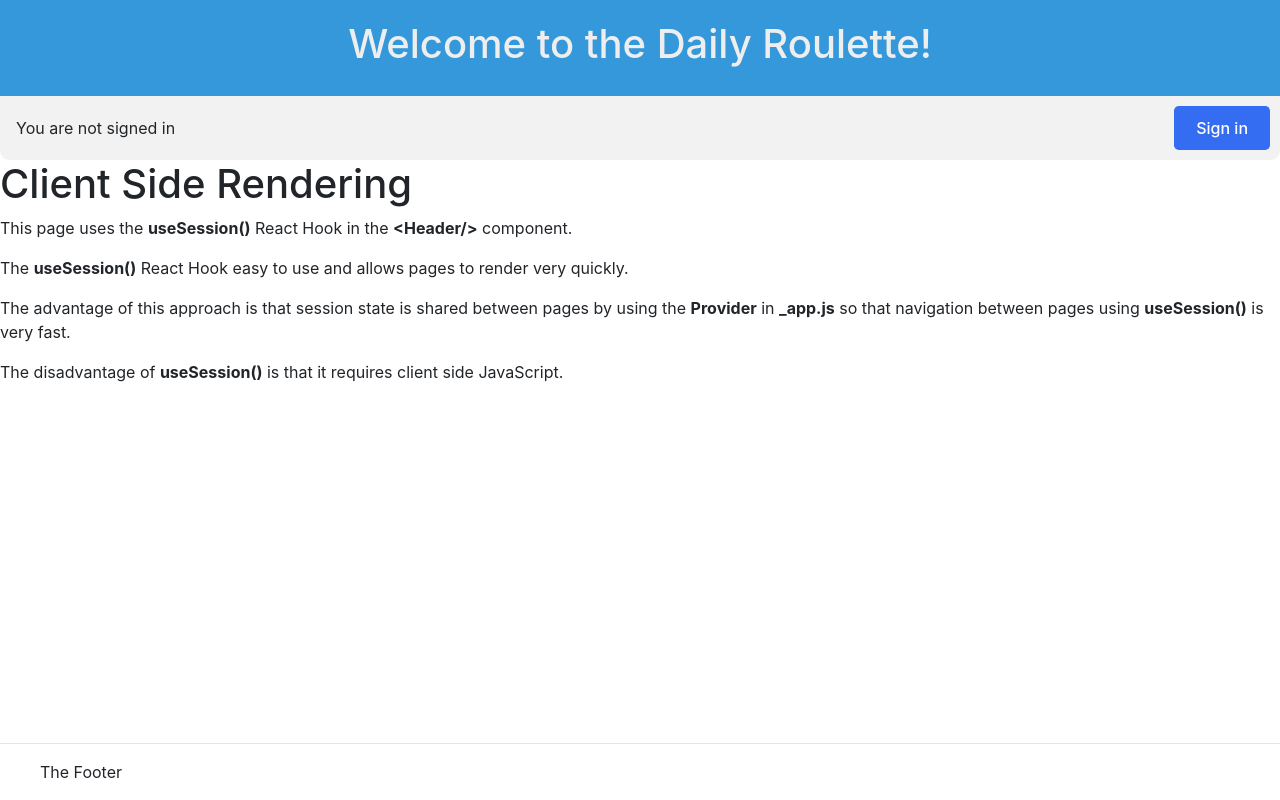
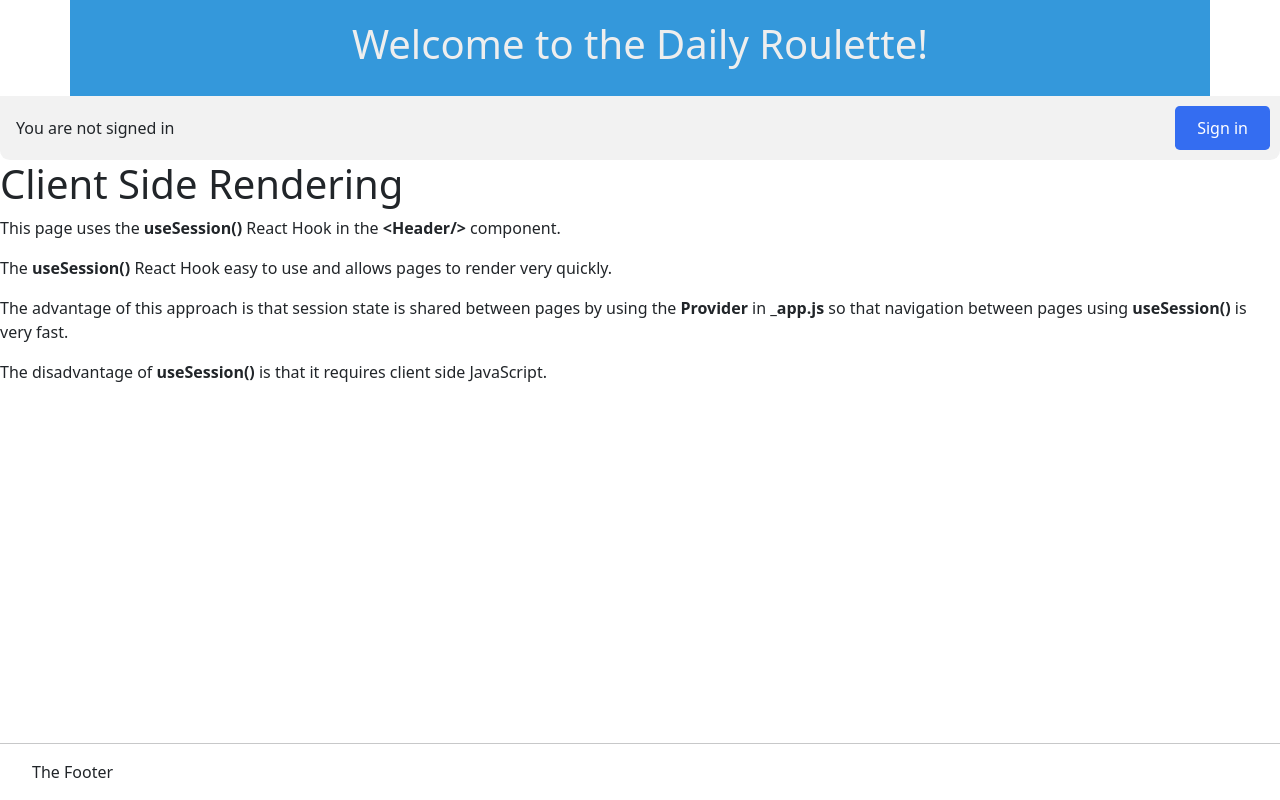
Before and after one commit to separatio/ez-daily, a Next.js app: page /client in a window 1280 px wide. Built offline with nearby package versions, Linux system fonts and the light colour scheme; no server answers.

Commit message:
Remove react-bootstrap

```diff
--- a/components/Header.jsx
+++ b/components/Header.jsx
@@ -1,17 +1,16 @@
 import {signIn, signOut, useSession} from 'next-auth/client';
 import styles from '../style/Header.module.css';
 import Head from 'next/head';
-import {Container} from 'react-bootstrap';
 
 const homeHeader = () => {
-  return (<Container
+  return (<div
     fluid
-    className="header"
+    className="container header"
   >
     <h1 className="title">
         Welcome to the Daily Roulette!
     </h1>
-  </Container>);
+  </div>);
 };
 
 export default function Header({
--- a/components/account/SignIn.jsx
+++ b/components/account/SignIn.jsx
@@ -1,6 +1,4 @@
 // Keeping this page as a future reference at the moment
-
-import {Accordion, Card, Button} from 'react-bootstrap';
 
 function SignInForm() {
   return (
--- a/components/account/SignUp.jsx
+++ b/components/account/SignUp.jsx
@@ -1,6 +1,4 @@
 // Keeping this page as a future reference at the moment
-
-import {Accordion, Card, Button} from 'react-bootstrap';
 
 function SignUpForm() {
   return (
--- a/hidden_pages/pricing.jsx
+++ b/hidden_pages/pricing.jsx
@@ -1,5 +1,4 @@
 import styles from '../style/Pricing.module.css';
-import {Container, Button} from 'react-bootstrap';
 import Layout from '../components/Layout';
 
 const cardsData = [
```
Also changed, not shown: package.json (+5 -7 lines), pages/account.jsx (+4 -6 lines), pages/index.jsx (+2 -25 lines), 1 other file (tests, documents, lock files or other folders).
